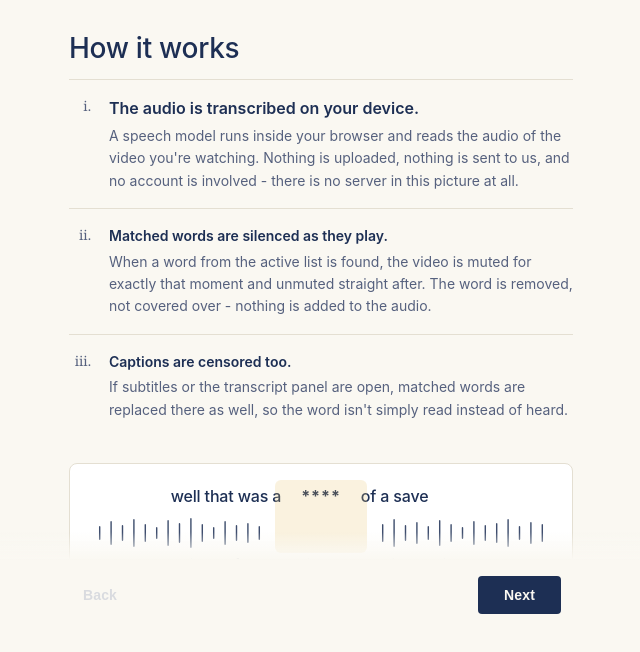
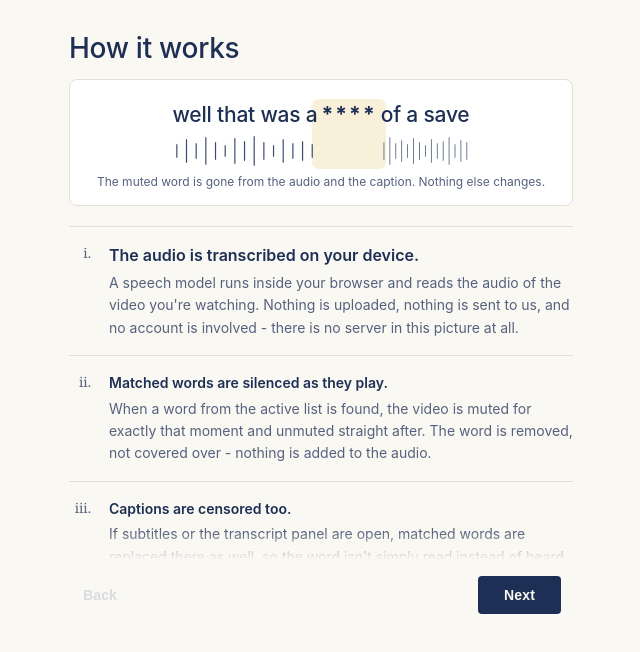
Before and after one commit to profanity-muter/profanity-muter, a website with bundled scripts: page extension/onboarding/onboarding.html in a window 1280 px wide. Shown: the part 170-822 px from the top of the page, without its empty margins (319-959 px from the left). Built offline with nearby package versions, Linux system fonts and the light colour scheme; some packages are replaced by stand-ins of ours.

Commit message:
onboarding: lock the How-it-works demo visual
Move the demo above the three notes, rebuild it as a single CSS grid so
the waveform trims to the sentence width and the silence sits under the
censored word, with the gold band hugging just that word.

```diff
--- a/extension/onboarding/onboarding.css
+++ b/extension/onboarding/onboarding.css
@@ -424,67 +424,69 @@ input:focus-visible {
 
 /* Evidence figure on step 1: a waveform with the word taken out. */
 .ob-demo {
-  margin: 26px 0 4px;
-  padding: 20px 24px 16px;
+  margin: 4px 0 20px;
+  padding: 22px 24px 16px;
   border: 1px solid var(--hairline);
   border-radius: 8px;
   background: var(--paper-raised);
+  text-align: center;
+}
+
+/* One grid holds both rows so the waveform columns are exactly as wide as
+   the words above them, and the silence sits under the censored word.
+   The gold band is a grid item pinned to the middle column, so it hugs the
+   word with no measuring or magic numbers. */
+.ob-demo-grid {
+  display: inline-grid;
+  grid-template-columns: max-content max-content max-content;
+  align-items: center;
+  column-gap: 0.3em;
+  row-gap: 9px;
   position: relative;
 }
 
-.ob-demo-row {
-  display: grid;
-  grid-template-columns: 1fr auto 1fr;
-  align-items: center;
-  column-gap: 10px;
+.ob-demo-side,
+.ob-demo-word {
+  font-size: 21px;
+  color: var(--ink);
+  white-space: nowrap;
+  position: relative;
+  z-index: 1;
 }
 
-/* Shared gold band behind the censored column, tying word to silence. */
-.ob-demo-band {
-  position: absolute;
-  top: 16px;
-  bottom: 34px;
-  left: 50%;
-  transform: translateX(-50%);
-  width: 92px;
-  background: color-mix(in srgb, var(--gold) 22%, transparent);
-  border-radius: 6px;
-}
-
-.ob-demo-quote {
-  font-size: 21px;
-  font-weight: 500;
-  color: var(--ink);
-  letter-spacing: -0.01em;
-}
-
-.ob-demo-side--l { text-align: right; }
-.ob-demo-side--r { text-align: left; }
+.ob-demo-side { font-weight: 500; letter-spacing: -0.01em; }
+.ob-demo-side--l { grid-area: 1 / 1; }
+.ob-demo-side--r { grid-area: 1 / 3; }
 
 .ob-demo-word {
-  text-align: center;
-  font-weight: 650;
-  color: var(--ink);
-  padding: 0 10px;
-  letter-spacing: 0.06em;
-}
-
-.ob-demo-wave {
-  margin-top: 8px;
-  height: 30px;
+  grid-area: 1 / 2;
+  font-weight: 700;
+  letter-spacing: 0.1em;
 }
 
 .ob-demo-w {
+  grid-row: 2;
   width: 100%;
   height: 30px;
   display: block;
+  opacity: 0.85;
+  position: relative;
+  z-index: 1;
 }
+.ob-demo-w--l { grid-column: 1; }
+.ob-demo-w--r { grid-column: 3; }
 
-.ob-demo-w--l { justify-self: stretch; }
-.ob-demo-w--r { justify-self: stretch; }
+.ob-demo-silence { grid-area: 2 / 2; }
 
-.ob-demo-silence {
-  width: 92px;
+/* Gold band: the middle column, spanning both rows. */
+.ob-demo-band {
+  grid-area: 1 / 2 / 3 / 3;
+  justify-self: stretch;
+  align-self: stretch;
+  margin: -3px -9px;
+  background: color-mix(in srgb, var(--gold) 26%, transparent);
+  border-radius: 7px;
+  z-index: 0;
 }
 
 .ob-nav .pm-button--secondary:disabled {
@@ -492,16 +494,6 @@ input:focus-visible {
   background: none;
   color: var(--ink-30);
 }
-
-/* Demo figure: the censored line is the subject, the wave annotates it. */
-.ob-demo .ob-demo-quote {
-  font-size: 16px;
-  line-height: 1.5;
-  color: var(--ink);
-  margin: 0 0 10px;
-}
-
-.ob-demo svg { height: 30px; opacity: 0.85; }
 
 .ob-demo figcaption {
   margin-top: 8px;
--- a/extension/onboarding/onboarding.html
+++ b/extension/onboarding/onboarding.html
@@ -35,6 +35,26 @@
     <!-- ===== 1. How it works ===== -->
     <section class="ob-step" id="ob-step-1">
       <h2 class="ob-step-title">How it works</h2>
+      <figure class="ob-demo" aria-label="Example: one word removed from the audio and the caption">
+        <div class="ob-demo-grid">
+          <div class="ob-demo-band" aria-hidden="true"></div>
+          <span class="ob-demo-side ob-demo-side--l">well that was a</span>
+          <span class="ob-demo-word">****</span>
+          <span class="ob-demo-side ob-demo-side--r">of a save</span>
+          <svg class="ob-demo-w ob-demo-w--l" width="8" height="30" viewBox="0 0 240 30" preserveAspectRatio="none" aria-hidden="true">
+            <g stroke="#1d2f54" stroke-width="2" stroke-linecap="round">
+              <line x1="8" y1="9" x2="8" y2="21"/><line x1="24" y1="4" x2="24" y2="26"/><line x1="40" y1="8" x2="40" y2="22"/><line x1="56" y1="2" x2="56" y2="28"/><line x1="72" y1="7" x2="72" y2="23"/><line x1="88" y1="10" x2="88" y2="20"/><line x1="104" y1="3" x2="104" y2="27"/><line x1="120" y1="6" x2="120" y2="24"/><line x1="136" y1="1" x2="136" y2="29"/><line x1="152" y1="7" x2="152" y2="23"/><line x1="168" y1="10" x2="168" y2="20"/><line x1="184" y1="4" x2="184" y2="26"/><line x1="200" y1="8" x2="200" y2="22"/><line x1="216" y1="6" x2="216" y2="24"/><line x1="232" y1="9" x2="232" y2="21"/>
+            </g>
+          </svg>
+          <span class="ob-demo-silence" aria-hidden="true"></span>
+          <svg class="ob-demo-w ob-demo-w--r" width="8" height="30" viewBox="0 0 240 30" preserveAspectRatio="none" aria-hidden="true">
+            <g stroke="#1d2f54" stroke-width="2" stroke-linecap="round">
+              <line x1="8" y1="7" x2="8" y2="23"/><line x1="24" y1="2" x2="24" y2="28"/><line x1="40" y1="8" x2="40" y2="22"/><line x1="56" y1="5" x2="56" y2="25"/><line x1="72" y1="9" x2="72" y2="21"/><line x1="88" y1="3" x2="88" y2="27"/><line x1="104" y1="7" x2="104" y2="23"/><line x1="120" y1="10" x2="120" y2="20"/><line x1="136" y1="4" x2="136" y2="26"/><line x1="152" y1="8" x2="152" y2="22"/><line x1="168" y1="6" x2="168" y2="24"/><line x1="184" y1="2" x2="184" y2="28"/><line x1="200" y1="9" x2="200" y2="21"/><line x1="216" y1="5" x2="216" y2="25"/><line x1="232" y1="7" x2="232" y2="23"/>
+            </g>
+          </svg>
+        </div>
+        <figcaption>The muted word is gone from the audio and the caption. Nothing else changes.</figcaption>
+      </figure>
       <ul class="ob-list">
         <li>
           <strong>The audio is transcribed on your device.</strong>
@@ -61,28 +81,6 @@
           heard.
         </li>
       </ul>
-      <figure class="ob-demo" aria-label="Example: one word removed from the audio and the caption">
-        <div class="ob-demo-band" aria-hidden="true"></div>
-        <div class="ob-demo-row ob-demo-quote">
-          <span class="ob-demo-side ob-demo-side--l">well that was a</span>
-          <span class="ob-demo-word">****</span>
-          <span class="ob-demo-side ob-demo-side--r">of a save</span>
-        </div>
-        <div class="ob-demo-row ob-demo-wave" aria-hidden="true">
-          <svg class="ob-demo-w ob-demo-w--l" viewBox="0 0 240 30" preserveAspectRatio="none">
-            <g stroke="#1d2f54" stroke-width="2" stroke-linecap="round">
-              <line x1="8" y1="9" x2="8" y2="21"/><line x1="24" y1="4" x2="24" y2="26"/><line x1="40" y1="8" x2="40" y2="22"/><line x1="56" y1="2" x2="56" y2="28"/><line x1="72" y1="7" x2="72" y2="23"/><line x1="88" y1="10" x2="88" y2="20"/><line x1="104" y1="3" x2="104" y2="27"/><line x1="120" y1="6" x2="120" y2="24"/><line x1="136" y1="1" x2="136" y2="29"/><line x1="152" y1="7" x2="152" y2="23"/><line x1="168" y1="10" x2="168" y2="20"/><line x1="184" y1="4" x2="184" y2="26"/><line x1="200" y1="8" x2="200" y2="22"/><line x1="216" y1="6" x2="216" y2="24"/><line x1="232" y1="9" x2="232" y2="21"/>
-            </g>
-          </svg>
-          <span class="ob-demo-silence"></span>
-          <svg class="ob-demo-w ob-demo-w--r" viewBox="0 0 240 30" preserveAspectRatio="none">
-            <g stroke="#1d2f54" stroke-width="2" stroke-linecap="round">
-              <line x1="8" y1="7" x2="8" y2="23"/><line x1="24" y1="2" x2="24" y2="28"/><line x1="40" y1="8" x2="40" y2="22"/><line x1="56" y1="5" x2="56" y2="25"/><line x1="72" y1="9" x2="72" y2="21"/><line x1="88" y1="3" x2="88" y2="27"/><line x1="104" y1="7" x2="104" y2="23"/><line x1="120" y1="10" x2="120" y2="20"/><line x1="136" y1="4" x2="136" y2="26"/><line x1="152" y1="8" x2="152" y2="22"/><line x1="168" y1="6" x2="168" y2="24"/><line x1="184" y1="2" x2="184" y2="28"/><line x1="200" y1="9" x2="200" y2="21"/><line x1="216" y1="5" x2="216" y2="25"/><line x1="232" y1="7" x2="232" y2="23"/>
-            </g>
-          </svg>
-        </div>
-        <figcaption>The muted word is gone from the audio and the caption. Nothing else changes.</figcaption>
-      </figure>
     </section>
 
     <!-- ===== 2. Plain limits =====
```
